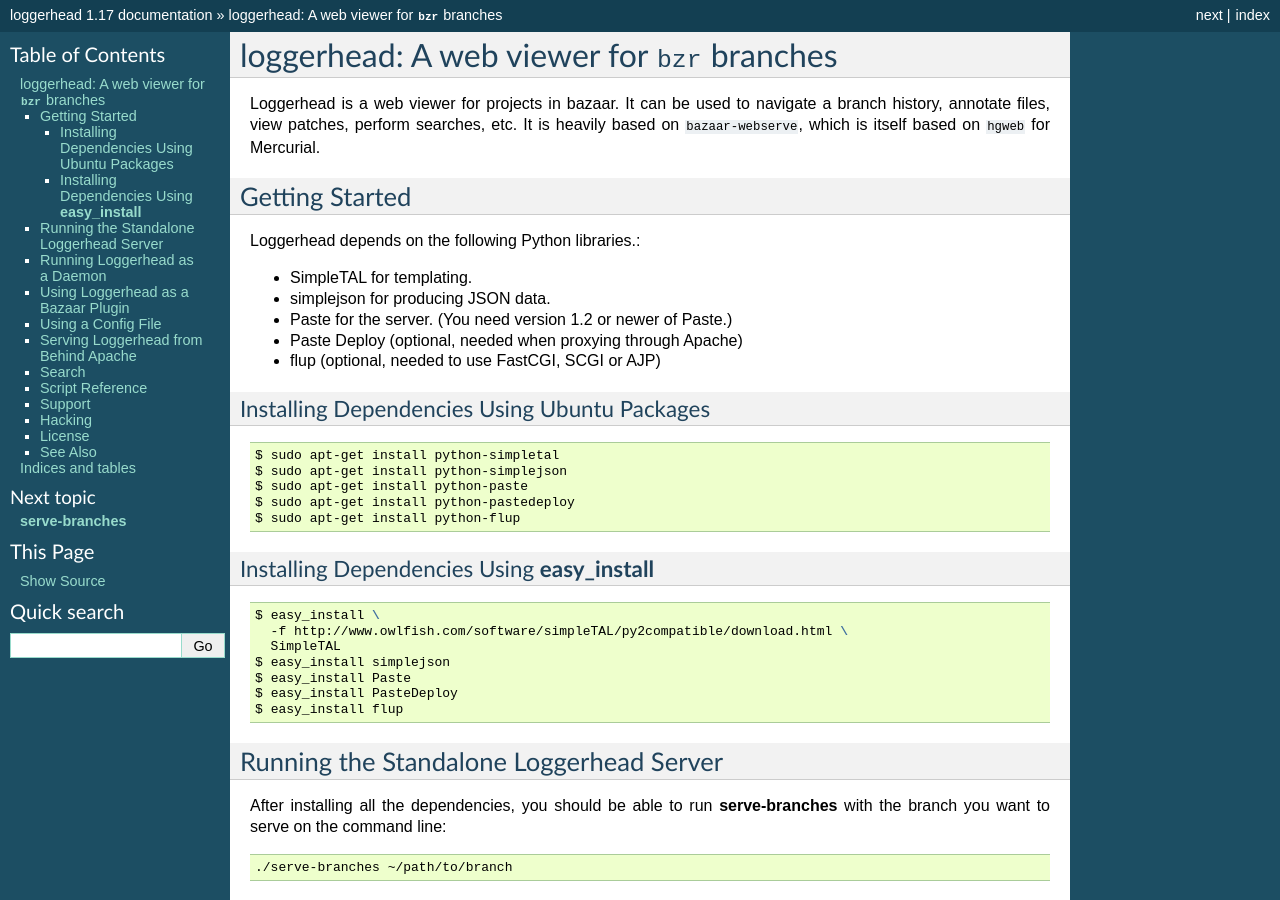
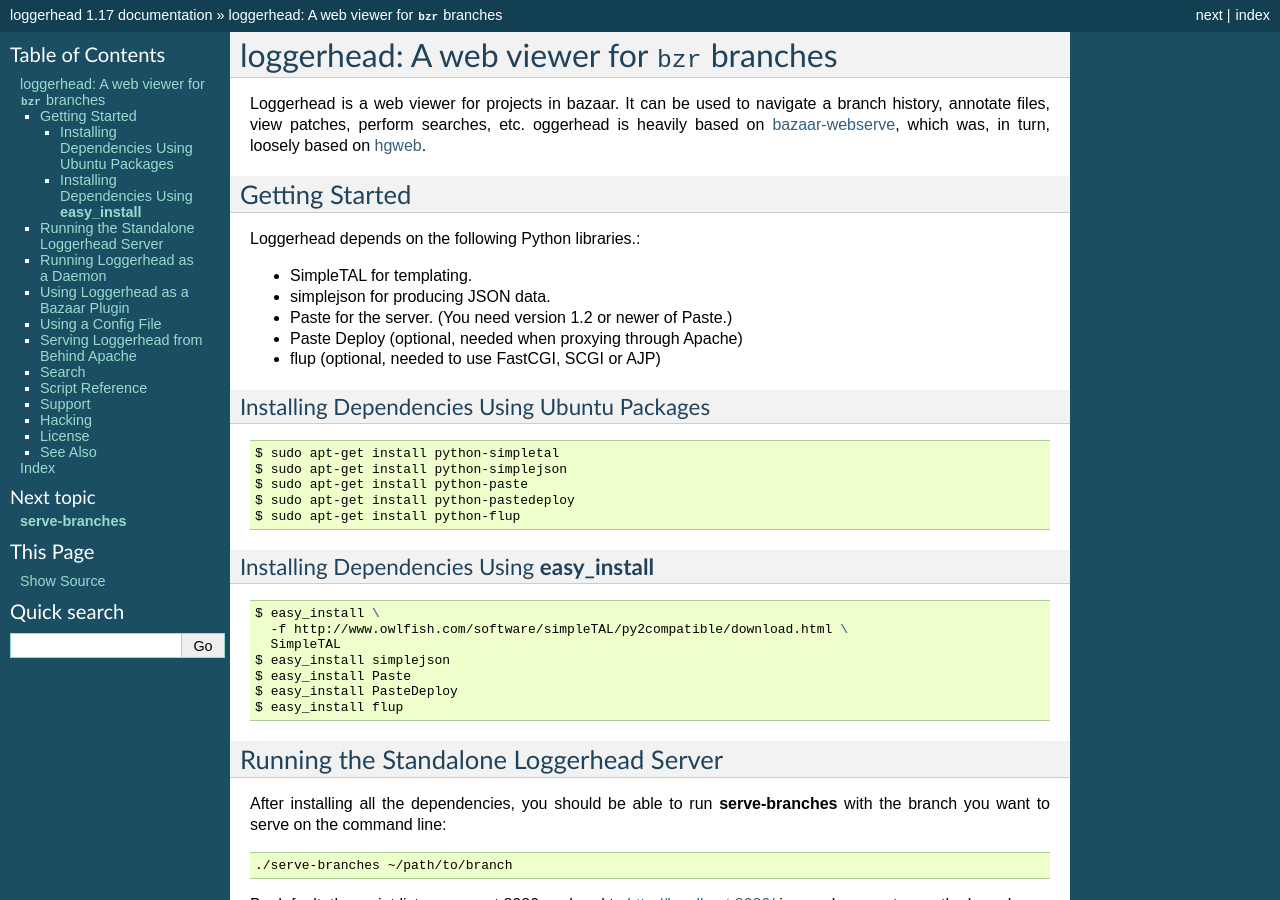
Before and after one commit to breezy-team/loggerhead, a Sphinx documentation site: the page built from docs/index.rst, in a window 1280 px wide and 900 px high. Built offline with Sphinx 7.4.7, drawn with Linux system fonts in a browser that asks for light colours; some of the changed text lies outside the part shown.

Commit message:
Move cross-ref of bazaar-webserve and hgweb to intro graph; remove dead modindex and search.

```diff
--- a/docs/index.rst
+++ b/docs/index.rst
@@ -3,8 +3,10 @@
 
 Loggerhead is a web viewer for projects in bazaar. It can be used to navigate
 a branch history, annotate files, view patches, perform searches, etc.
-It is heavily based on ``bazaar-webserve``, which is itself based on ``hgweb``
-for Mercurial.
+oggerhead is heavily based on `bazaar-webserve
+<https://launchpad.net/bzr-webserve>`_, which was, in turn, loosely
+based on `hgweb <http://mercurial.selenic.com/wiki/HgWebDirStepByStep>`_.
+
 
 Getting Started
 ---------------
@@ -175,10 +177,6 @@
 Support
 -------
 
-Loggerhead is loosely based on `bazaar-webserve
-<https://launchpad.net/bzr-webserve>`_, which was, in turn, loosely
-based on `hgweb <http://mercurial.selenic.com/wiki/HgWebDirStepByStep>`_.
-
 Discussion should take place on the bazaar-dev mailing list at
 mailto:bazaar@lists.canonical.com.  You can join the list at
 <https://lists.ubuntu.com/mailman/listinfo/bazaar>.  You don't need to
@@ -211,9 +209,7 @@
 
 https://launchpad.net/loggerhead
 
-Indices and tables
-==================
+Index
+=====
 
-* :ref:`genindex`
-* :ref:`modindex`
-* :ref:`search`
+- :ref:`genindex`
```
